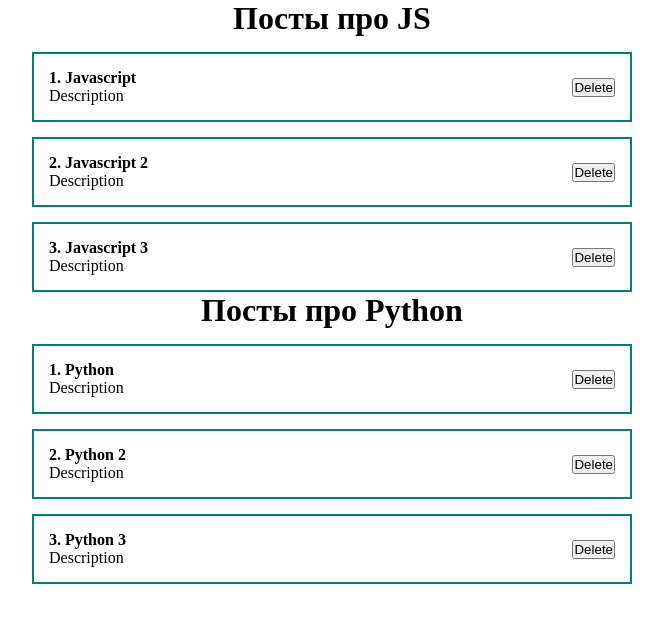
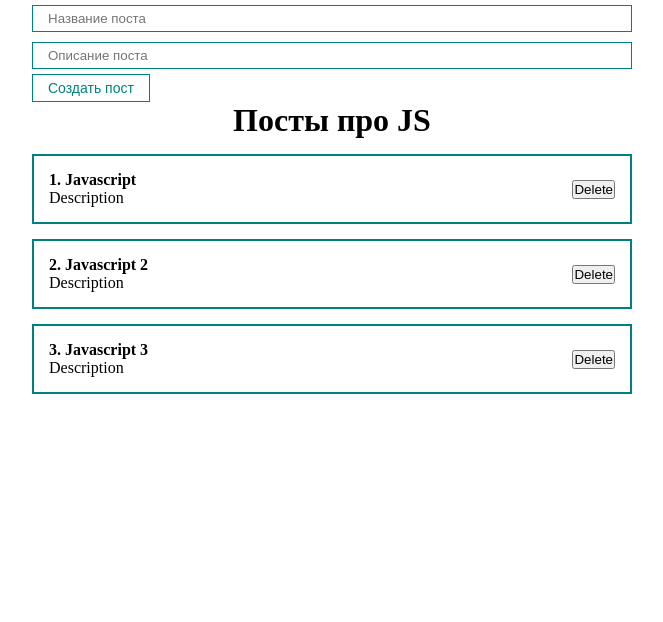
Before and after one commit to Alexwebcreator/react-fund-course, a React (Create React App) app: page / in a window 1280 px wide. Shown: the top 622 px of the page, without its empty margins (308-971 px from the left). Built offline with nearby package versions, Linux system fonts and the light colour scheme.

Commit message:
create newPost function

```diff
--- a/src/App.js
+++ b/src/App.js
@@ -1,8 +1,10 @@
-import React, {useState} from 'react';
+import React, {useRef, useState} from 'react';
 import ClassCounter from './components/ClassCounter';
 import Counter from './components/Counter';
 import PostItem from './components/PostItem';
 import PostList from './components/PostList';
+import MyButton from './components/UI/button/MyButton';
+import MyInput from './components/UI/input/MyInput';
 import './styles/app.css';
 
 function App() {
@@ -12,16 +14,22 @@
     {id: 3, title: 'Javascript 3', body: 'Description'}
   ]);
 
-  const [posts2, setPosts2] = useState([
-    {id: 1, title: 'Python', body: 'Description'},
-    {id: 2, title: 'Python 2', body: 'Description'},
-    {id: 3, title: 'Python 3', body: 'Description'}
-  ]);
+  const [post, setPost] = useState({title: '', body: ''});
+
+  const addNewPost = (e) => {
+    e.preventDefault();
+    setPosts([...posts, {...post, id: Date.now()}]);
+    setPost({title: '', body: ''});
+  }
 
   return (
     <div className="App">
+      <form>
+        <MyInput value={post.title} onChange={e => setPost({...post, title: e.target.value})} type="text" placeholder='Название поста'/>
+        <MyInput value={post.body} onChange={e => setPost({...post, body: e.target.value})} type="text" placeholder='Описание поста'/>
+        <MyButton onClick={addNewPost}>Создать пост</MyButton>
+      </form>
       <PostList posts={posts} title="Посты про JS"/>
-      <PostList posts={posts2} title="Посты про Python"/>
     </div>
   );
 }
--- a/src/components/PostItem.jsx
+++ b/src/components/PostItem.jsx
@@ -4,7 +4,7 @@
   return (
     <div className='post'>
       <div className='post__content'>
-        <strong>{props.post.id}. {props.post.title}</strong>
+        <strong>{props.number}. {props.post.title}</strong>
         <div>
           {props.post.body}
         </div>
--- a/src/components/PostList.jsx
+++ b/src/components/PostList.jsx
@@ -5,8 +5,8 @@
   return (
     <div>
       <h1 style={{textAlign: 'center'}}>{title}</h1>
-      {posts.map((post) =>
-        <PostItem post={post} key={post.id}/>
+      {posts.map((post, index) =>
+        <PostItem number={index + 1} post={post} key={post.id}/>
       )}
     </div>
   )
--- /dev/null
+++ b/src/components/UI/button/MyButton.jsx
@@ -0,0 +1,12 @@
+import React from 'react';
+import classes from './MyButton.module.css';
+
+const MyButton = ({children, ...props}) => {
+  return (
+    <button {...props} className={classes.myBtn}>
+      {children}
+    </button>
+  )
+}
+
+export default MyButton;
--- /dev/null
+++ b/src/components/UI/button/MyButton.module.css
@@ -0,0 +1,8 @@
+.myBtn {
+  padding: 5px 15px;
+  color: teal;
+  font-size: 14px;
+  background: transparent;
+  border: 1px solid teal;
+  cursor: pointer;
+}
--- /dev/null
+++ b/src/components/UI/input/MyInput.jsx
@@ -0,0 +1,10 @@
+import React from 'react';
+import classes from './MyInput.module.css';
+
+const MyInput = React.forwardRef((props, ref) => {
+  return (
+    <input ref={ref} className={classes.myInput} {...props}/>
+  );
+});
+
+export default MyInput;
--- /dev/null
+++ b/src/components/UI/input/MyInput.module.css
@@ -0,0 +1,6 @@
+.myInput {
+  width: 100%;
+  padding: 5px 15px;
+  margin: 5px 0;
+  border: 1px solid teal;
+}
```
